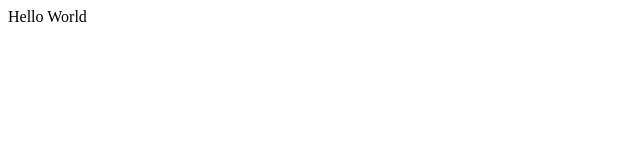
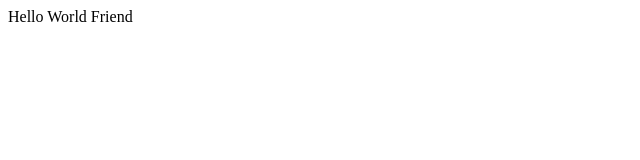
Before and after one commit to ksanika1704/DemoGithub, a plain HTML site: page index.html in a window 1280 px wide. Shown: the full height of the page, 0-640 px from the left. Drawn offline with Linux system fonts and the light colour scheme.

Commit message:
Update index.html

```diff
--- a/index.html
+++ b/index.html
@@ -6,6 +6,6 @@
     <title>Document</title>
 </head>
 <body>
-    <hi>Hello World</hi>
+    <hi>Hello World Friend</hi>
 </body>
 </html>
```
